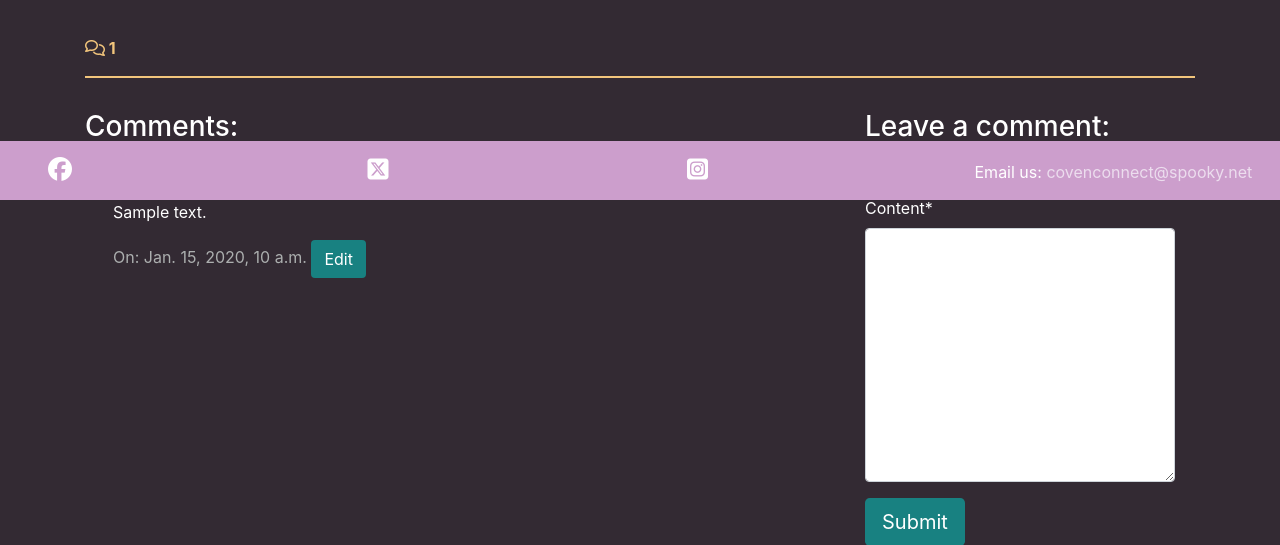
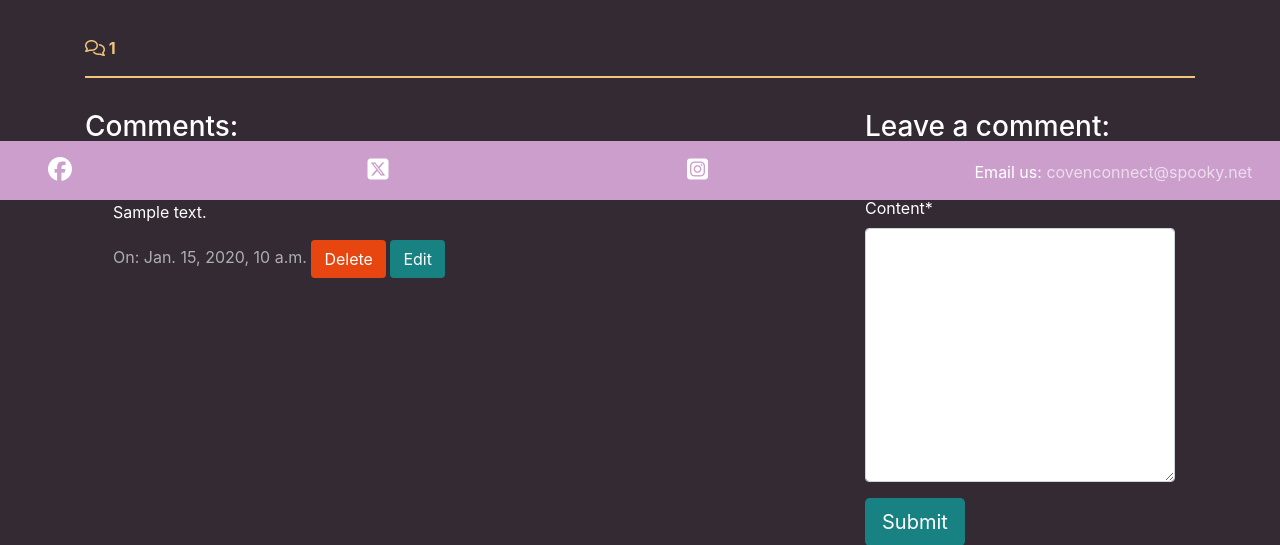
Before and after one commit to eva-may-JS/Individual-Full-Stack-Project, a Django app: a page that uses events/templates/events/event_detail.html in a window 1280 px wide. Shown: the part 600-1145 px from the top of the page. Run offline with Django 4.2, Linux system fonts and the light colour scheme; a user stored in the database is signed in; tables that the repository leaves empty hold one stand-in row (values such as "Sample post"); some libraries are stand-ins or nearby versions; some web fonts are replaced.

Commit message:
Delete comment functionality implemented

```diff
--- a/events/templates/events/event_detail.html
+++ b/events/templates/events/event_detail.html
@@ -74,6 +74,7 @@
                     </p>
                     {% endif %}
                     {% if user.is_authenticated and comment.author == user %}
+                    <button class="btn btn-delete" comment_id="{{ comment.id }}">Delete</button>
                     <button class="btn btn-edit" comment_id="{{ comment.id }}">Edit</button>
                     {% endif %}
                 </div>
@@ -100,6 +101,31 @@
     </div>
 </div>
 
+<!-- Delete confirmation modal -->
+<div class="modal fade" id="deleteModal" tabindex="-1"
+  aria-labelledby="deleteModalLabel" aria-hidden="true">
+  <div class="modal-dialog">
+    <div class="modal-content">
+      <div class="modal-header">
+        <h5 class="modal-title"
+          id="deleteModalLabel">Delete comment?</h5>
+        <button type="button" class="btn-close"
+          data-bs-dismiss="modal" aria-label="Close"></button>
+      </div>
+      <div class="modal-body">
+        Are you sure you want to delete your comment?
+        This action cannot be undone.
+      </div>
+      <div class="modal-footer">
+        <button type="button" class="btn btn-secondary"
+          data-bs-dismiss="modal">Close</button>
+        <a id="deleteConfirm" href="#" class="btn
+          btn-danger">Delete</a>
+      </div>
+    </div>
+  </div>
+</div>
+
 {% endblock content %}
 
 {% block extras %}
--- a/events/urls.py
+++ b/events/urls.py
@@ -6,4 +6,6 @@ urlpatterns = [
     path('<slug:slug>/', views.event_detail, name='event_detail'),
     path('<slug:slug>/edit_comment/<int:comment_id>',
          views.comment_edit, name='comment_edit'),
+    path('<slug:slug>/delete_comment/<int:comment_id>',
+         views.comment_delete, name='comment_delete'),
 ]
--- a/events/views.py
+++ b/events/views.py
@@ -79,3 +79,20 @@ def comment_edit(request, slug, comment_id):
             messages.add_message(request, messages.ERROR, 'Error updating comment!')
 
     return HttpResponseRedirect(reverse('event_detail', args=[slug]))
+
+
+def comment_delete(request, slug, comment_id):
+    """
+    view to delete comment
+    """
+    queryset = Event.objects.filter(status=1)
+    event = get_object_or_404(queryset, slug=slug)
+    comment = get_object_or_404(Comment, pk=comment_id)
+
+    if comment.author == request.user:
+        comment.delete()
+        messages.add_message(request, messages.SUCCESS, 'Comment deleted!')
+    else:
+        messages.add_message(request, messages.ERROR, 'You can only delete your own comments!')
+
+    return HttpResponseRedirect(reverse('event_detail', args=[slug]))
--- a/static/js/comments.js
+++ b/static/js/comments.js
@@ -2,6 +2,10 @@ const editButtons = document.getElementsByClassName("btn-edit");
 const commentText = document.getElementById("id_content");
 const commentForm = document.getElementById("commentForm");
 const submitButton = document.getElementById("submitButton");
+
+const deleteModal = new bootstrap.Modal(document.getElementById("deleteModal"));
+const deleteButtons = document.getElementsByClassName("btn-delete");
+const deleteConfirm = document.getElementById("deleteConfirm");
 
 /**
 * Initializes edit functionality for the provided edit buttons.
@@ -22,3 +26,21 @@ for (let button of editButtons) {
     commentForm.setAttribute("action", `edit_comment/${commentId}`);
   });
 }
+
+/**
+* Initializes deletion functionality for the provided delete buttons.
+*
+* For each button in the `deleteButtons` collection:
+* - Retrieves the associated comment's ID upon click.
+* - Updates the `deleteConfirm` link's href to point to the
+* deletion endpoint for the specific comment.
+* - Displays a confirmation modal (`deleteModal`) to prompt
+* the user for confirmation before deletion.
+*/
+for (let button of deleteButtons) {
+  button.addEventListener("click", (e) => {
+    let commentId = e.target.getAttribute("comment_id");
+    deleteConfirm.href = `delete_comment/${commentId}`;
+    deleteModal.show();
+  });
+}
```
